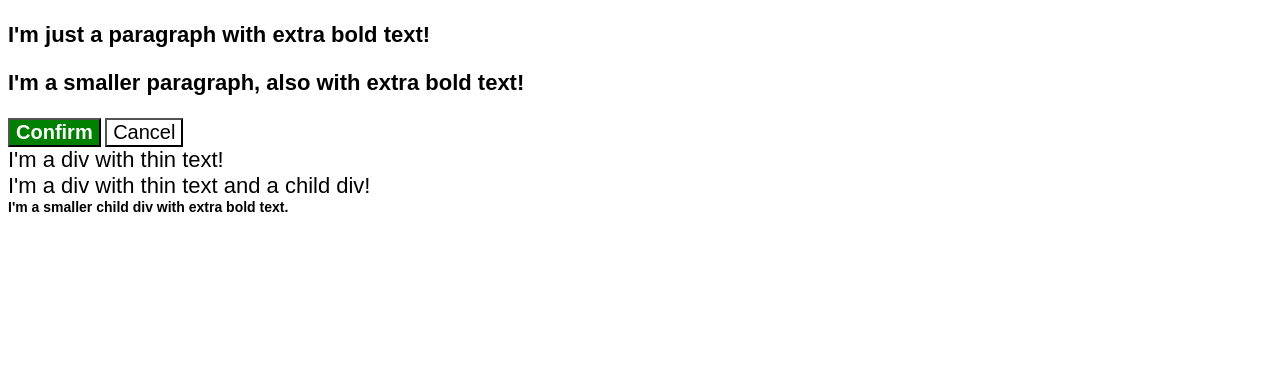
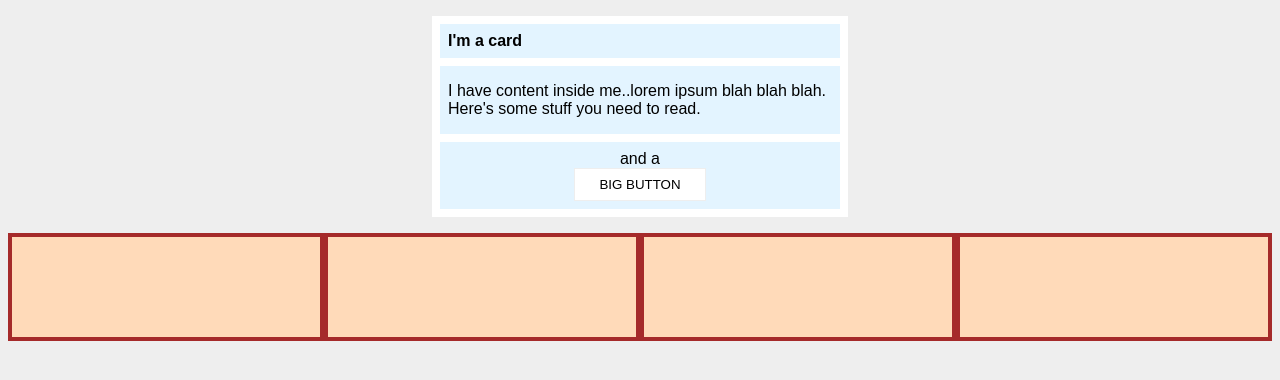
Before and after one commit to MbaranK/git_test, a plain HTML site: page index.html in a window 1280 px wide. Drawn offline with Linux system fonts and the light colour scheme.

Commit message:
index.html

```diff
--- a/index.html
+++ b/index.html
@@ -1,22 +1,26 @@
 <!DOCTYPE html>
 <html lang="en">
   <head>
-    <meta charset="UTF-8">
-    <meta http-equiv="X-UA-Compatible" content="IE=edge">
-    <meta name="viewport" content="width=device-width, initial-scale=1.0">
-    <title>Fix the Cascade</title>
-    <link rel="stylesheet" href="styles.css">
+    <meta charset="UTF-8" />
+    <meta http-equiv="X-UA-Compatible" content="IE=edge" />
+    <meta name="viewport" content="width=device-width, initial-scale=1.0" />
+    <title>Margin and Padding exercise 2</title>
+    <link rel="stylesheet" href="styles.css" />
   </head>
   <body>
-    <p class="para">I'm just a paragraph with extra bold text!</p>
-    <p class="para small-para">I'm a smaller paragraph, also with extra bold text!</p>
-
-    <button id="confirm-button" class="button confirm">Confirm</button>
-    <button id="cancel-button" class="button cancel">Cancel</button>
-
-    <div class="text">I'm a div with thin text!</div>
-    <div class="text">I'm a div with thin text and a child div!
-      <div class="text child">I'm a smaller child div with extra bold text.</div>
+    <div class="card">
+      <h1 class="title">I'm a card</h1>
+      <div class="content">
+        I have content inside me..lorem ipsum blah blah blah. Here's some stuff
+        you need to read.
+      </div>
+      <div class="button-container">and a <button>BIG BUTTON</button></div>
+    </div>
+    <div class="flex-container">
+      <div class="one"></div>
+      <div class="two"></div>
+      <div class="three"></div>
+      <div class="four"></div>
     </div>
   </body>
 </html>
--- a/styles.css
+++ b/styles.css
@@ -1,42 +1,51 @@
-body{
-    font-family:Arial, Helvetica, sans-serif
+body {
+  background: #eee;
+  font-family: sans-serif;
 }
 
-  .para,
-.small-para {
-    color: hsl(0, 0%, 0%);
-    font-weight: 800;
+.card {
+  width: 400px;
+  background: #fff;
+  margin: 16px auto;
+  padding: 8px;
 }
 
-  .small-para {
-    font-size: 14px;
-    font-weight: 800;
+.title {
+  background: #e3f4ff;
+  margin-top: 0;
+  margin-bottom: 8px;
+  font-size: 16px;
+  padding: 8px;
 }
 
-  .para {
-    font-size: 22px;
+.content {
+  background: #e3f4ff;
+  margin-bottom: 8px;
+  padding: 16px 8px;
 }
 
-  #confirm-button {
-    background: green;
-    color: white;
-    font-weight: bold;
+.button-container {
+  background: #e3f4ff;
+  text-align: center;
+  padding: 8px;
 }
 
-  .button {
-    background-color: rgb(255, 255, 255);
-    color: rgb(0, 0, 0);
-    font-size: 20px;
+button {
+  background: white;
+  border: 1px solid #eee;
+  display: block;
+  margin: 0 auto;
+  padding: 8px 24px;
 }
 
-  .text .child {
-    color: rgb(0, 0, 0);
-    font-weight: 800;
-    font-size: 14px;
+.flex-container {
+  display: flex;
 }
 
-  div.text {
-    color: rgb(0, 0, 0);
-    font-size: 22px;
-    font-weight: 100;
+/* this selector selects all divs inside of .flex-container */
+.flex-container div {
+  background: peachpuff;
+  border: 4px solid brown;
+  height: 100px;
+  flex: 1;
 }
```
Lines whose indentation alone changed are shown as unchanged.
